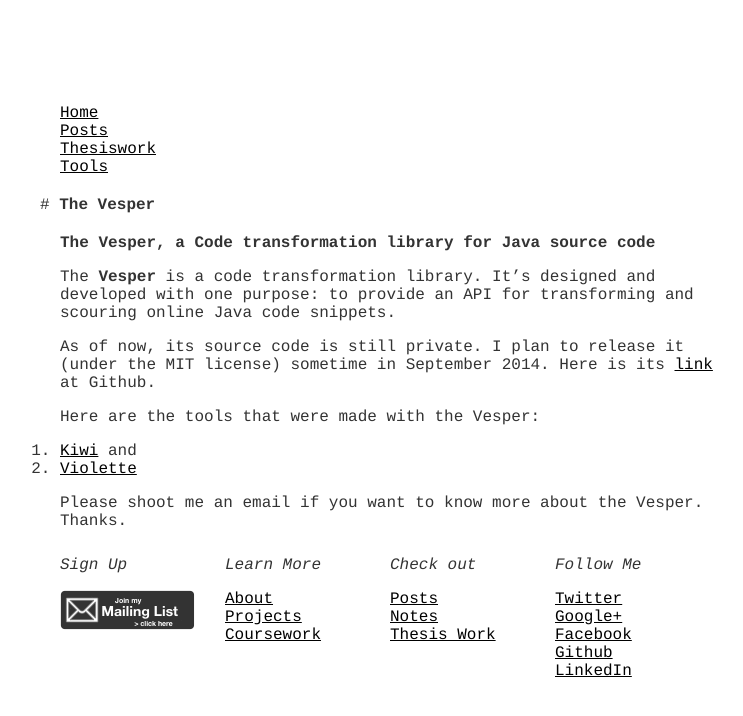
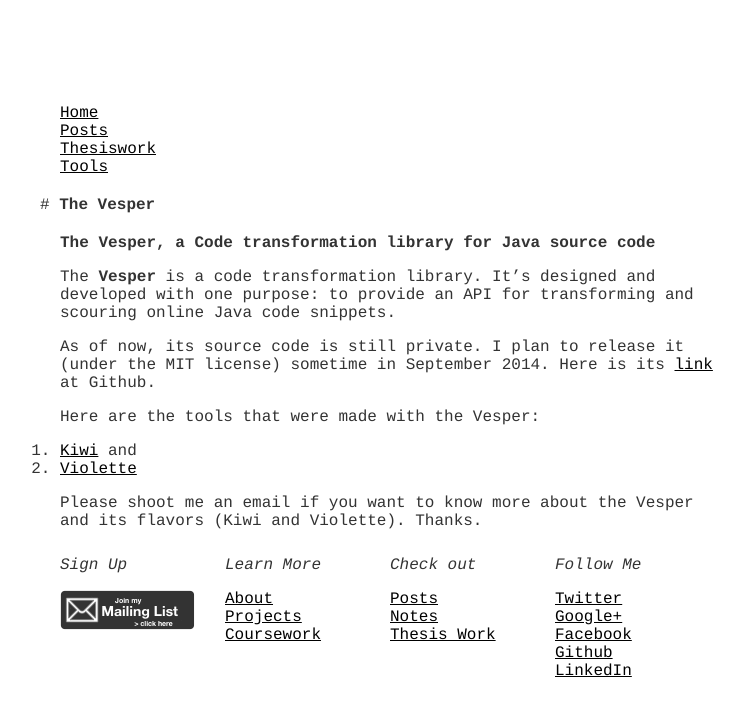
Before and after one commit to hsanchez/hsanchez.github.io, a Jekyll site: the page built from posts/thesiswork/tools/_posts/2014-07-23-the-vesper.md, in a window 1280 px wide. Shown: the top 716 px of the page, without its empty margins (250-993 px from the left). Built offline with Jekyll 4.4.1, drawn with Linux system fonts in a browser that asks for light colours; Markdown is read by kramdown in place of the engine named in the settings.

Commit message:
better description of vesper

```diff
--- a/posts/thesiswork/tools/_posts/2014-07-23-the-vesper.md
+++ b/posts/thesiswork/tools/_posts/2014-07-23-the-vesper.md
@@ -17,4 +17,5 @@ Here are the tools that were made with the Vesper:
 1. [Kiwi](https://github.com/hsanchez/vesper-http) and
 2. [Violette](https://github.com/hsanchez/vesper-web)
 
-Please shoot me an email if you want to know more about the Vesper. Thanks.
+Please shoot me an email if you want to know more about the Vesper and its flavors (Kiwi and Violette).
+Thanks.
```
